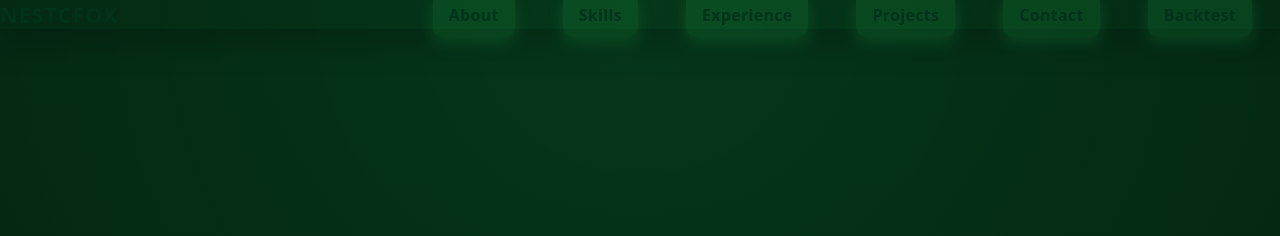
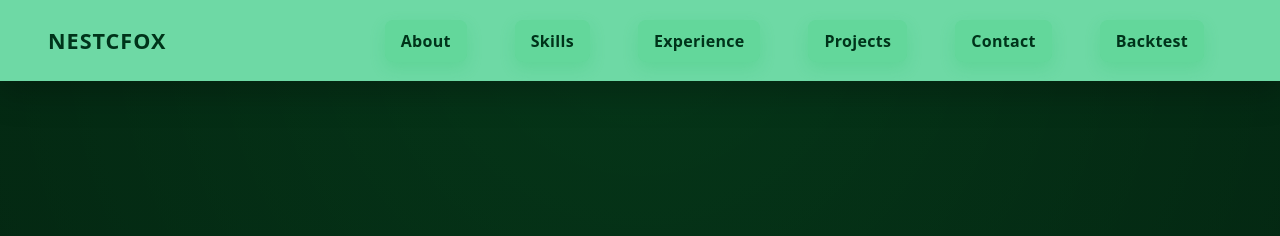
Before and after one commit to nestcfox/my-portofolio, a website: page index.html in a window 1280 px wide. Shown: the top 236 px of the page. Drawn offline with Linux system fonts and the light colour scheme.

Commit message:
Update style.css

```diff
--- a/style.css
+++ b/style.css
@@ -1519,7 +1519,7 @@ nav {
   z-index: 999;
 
   /* WARNA HIJAU MUDA */
-  background-color: rgba(0, 200, 80, 0.12)
+  background-color: #6ED9A5;
 
   /* BIKIN NAVBAR GEDE */
   padding: 26px 48px;
```
